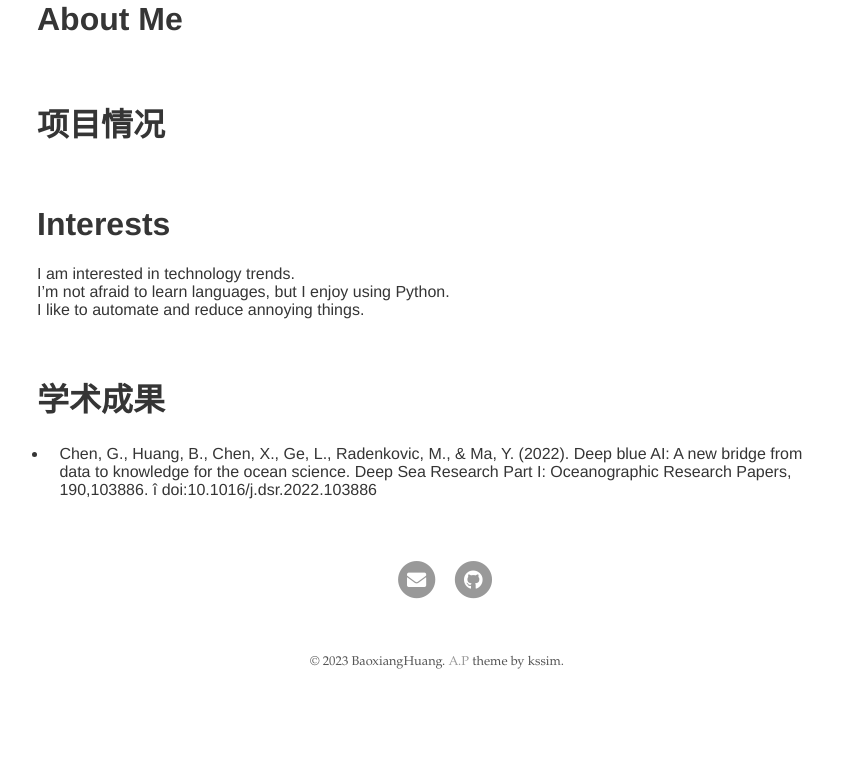
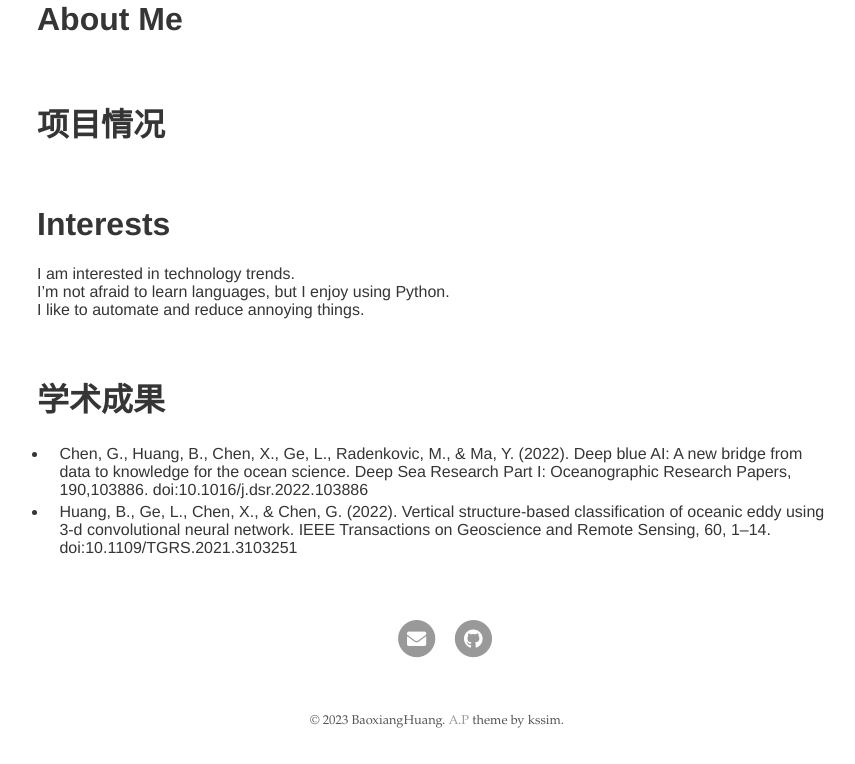
Before and after one commit to BaoxiangHuang/BaoxiangHuang.github.io, a Jekyll site: the page built from index.md, in a window 1280 px wide. Shown: the part 267-1031 px from the top of the page, without its empty margins (203-1058 px from the left). Built offline with Jekyll 4.4.1, drawn with Linux system fonts in a browser that asks for light colours; our own code applies the rules of GitHub Pages for plain Markdown files; before the commit the page ends 972 px from its top, so only the background shows below that.

Commit message:
Update index.md

```diff
--- a/index.md
+++ b/index.md
@@ -20,4 +20,6 @@ I like to automate and reduce annoying things.
 <br/>
 # 学术成果
 * Chen, G., Huang, B., Chen, X., Ge, L., Radenkovic, M., & Ma, Y. (2022). Deep blue AI: A new bridge from
-data to knowledge for the ocean science. Deep Sea Research Part I: Oceanographic Research Papers, 190,103886. î doi:10.1016/j.dsr.2022.103886
+data to knowledge for the ocean science. Deep Sea Research Part I: Oceanographic Research Papers, 190,103886. doi:10.1016/j.dsr.2022.103886
+* Huang, B., Ge, L., Chen, X., & Chen, G. (2022). Vertical structure-based classification of oceanic eddy
+using 3-d convolutional neural network. IEEE Transactions on Geoscience and Remote Sensing, 60, 1–14. doi:10.1109/TGRS.2021.3103251
```
